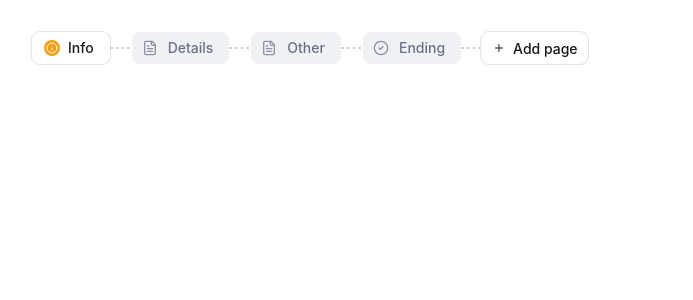
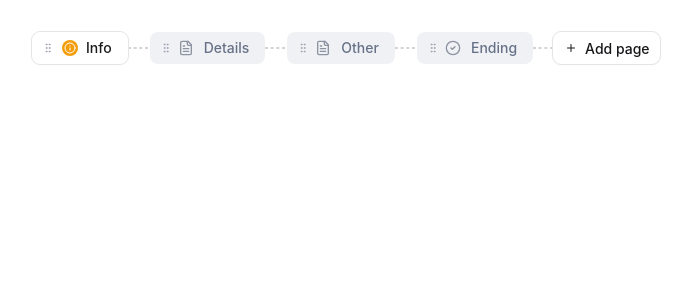
Before and after one commit to mirayatech/fillout-test, a React (Vite) app: page / in a window 1280 px wide. Shown: the top 300 px of the page, without its empty margins (0-693 px from the left). Built offline with nearby package versions, Linux system fonts and the light colour scheme.

Commit message:
feat: implement drag-and-drop functionality for tab reordering in TabNavigation component

```diff
--- a/src/components/TabNavigation.tsx
+++ b/src/components/TabNavigation.tsx
@@ -5,50 +5,186 @@ import {
   FileTextIcon,
   CheckCircle2,
   PlusIcon,
+  GripVertical,
 } from "lucide-react";
+import {
+  DndContext,
+  closestCenter,
+  KeyboardSensor,
+  PointerSensor,
+  useSensor,
+  useSensors,
+  DragOverlay,
+} from "@dnd-kit/core";
+import type { DragEndEvent, DragStartEvent } from "@dnd-kit/core";
+import {
+  arrayMove,
+  SortableContext,
+  sortableKeyboardCoordinates,
+  horizontalListSortingStrategy,
+} from "@dnd-kit/sortable";
+import { useSortable } from "@dnd-kit/sortable";
+import { CSS } from "@dnd-kit/utilities";
 import TabContextMenu from "./TabContextMenu";
+import type { Tab, TabNavigationProps } from "../types/tab.types";
 
-export interface Tab {
-  id: string;
-  label: string;
-  type?: "info" | "document" | "completed" | "default";
-  disabled?: boolean;
+function SortableTabItem({
+  tab,
+  isActive,
+  isHovered,
+  onTabClick,
+  onMouseEnter,
+  onMouseLeave,
+  onEllipsisClick,
+  getIcon,
+}: {
+  tab: Tab;
+  isActive: boolean;
+  isHovered: boolean;
+  onTabClick: (tabId: string) => void;
+  onMouseEnter: () => void;
+  onMouseLeave: () => void;
+  onEllipsisClick: (e: React.MouseEvent, tabId: string) => void;
+  getIcon: (tab: Tab, isActive: boolean) => React.ReactNode;
+}) {
+  const {
+    attributes,
+    listeners,
+    setNodeRef,
+    transform,
+    transition,
+    isDragging: sortableIsDragging,
+  } = useSortable({ id: tab.id });
+
+  const style = {
+    transform: CSS.Transform.toString(transform),
+    transition: transition || "transform 200ms ease",
+    opacity: sortableIsDragging ? 0.5 : 1,
+    zIndex: sortableIsDragging ? 1000 : 1,
+  };
+
+  return (
+    <button
+      ref={setNodeRef}
+      style={style}
+      onClick={() => onTabClick(tab.id)}
+      onMouseEnter={onMouseEnter}
+      onMouseLeave={onMouseLeave}
+      disabled={tab.disabled}
+      className={`
+        h-8 px-2.5 py-1 rounded-lg flex justify-center items-center gap-1.5 text-sm font-medium font-['Inter'] leading-tight transition-all duration-300 ease-out relative group
+        ${
+          isActive
+            ? "bg-white shadow-[0px_1px_3px_0px_rgba(0,0,0,0.04)] shadow-[0px_1px_1px_0px_rgba(0,0,0,0.02)] outline outline-[0.50px] outline-offset-[-0.50px] outline-neutral-200"
+            : "bg-[#9DA4B2]/15 hover:bg-[#9DA4B2]/35"
+        }
+        ${tab.disabled ? "opacity-50 cursor-not-allowed" : "cursor-pointer"}
+        ${sortableIsDragging ? "cursor-grabbing" : "cursor-grab"}
+        focus:outline-none focus:ring-2 focus:ring-blue-500 focus:ring-offset-1
+        transform-gpu
+      `}
+      {...attributes}
+      {...listeners}
+    >
+      <div className="flex justify-center items-center gap-1.5">
+        {/* Drag handle always visible */}
+        <div className="w-3 flex-shrink-0 flex justify-center items-center">
+          <GripVertical
+            size={12}
+            className="text-[#9DA4B2] hover:text-[#677289]"
+          />
+        </div>
+
+        <div className="transition-transform duration-300 ease-out hover:scale-105">
+          {getIcon(tab, isActive)}
+        </div>
+        <span
+          className={`text-center justify-start text-sm font-medium font-['Inter'] leading-tight transition-colors duration-300 ease-out truncate ${
+            isActive ? "text-[#1A1A1A]" : "text-[#677289]"
+          }`}
+        >
+          {tab.label}
+        </span>
+      </div>
+
+      {/* Ellipsis positioned on the right side */}
+      <div
+        className={`overflow-hidden transition-all duration-300 ease-out text-[#9DA4B2] ${
+          isActive && isHovered ? "w-3  opacity-100" : "w-0 ml-0 opacity-0"
+        }`}
+      >
+        <EllipsisVertical
+          size={16}
+          className="hover:text-[#1A1A1A] cursor-pointer"
+          onClick={(e) => onEllipsisClick(e, tab.id)}
+        />
+      </div>
+    </button>
+  );
 }
 
-interface TabNavigationProps {
-  tabs: Tab[];
-  activeTabId?: string;
-  onTabChange?: (tabId: string) => void;
-  onAddPage?: () => void;
-  onAddPageAtIndex?: (index: number) => void;
-  showAddButton?: boolean;
-  addButtonLabel?: string;
-  className?: string;
+function DragOverlayTab({
+  tab,
+  getIcon,
+}: {
+  tab: Tab;
+  getIcon: (tab: Tab, isActive: boolean) => React.ReactNode;
+}) {
+  return (
+    <div className="h-8 px-2.5 py-1 bg-white rounded-lg shadow-lg shadow-black/20 flex justify-center items-center gap-1.5 text-sm font-medium font-['Inter'] leading-tight transform rotate-2 scale-105">
+      <div className="flex justify-center items-center gap-1.5">
+        <GripVertical size={12} className="text-[#9DA4B2]" />
+        <div>{getIcon(tab, false)}</div>
+        <span className="text-center justify-start text-[#1A1A1A] text-sm font-medium font-['Inter'] leading-tight">
+          {tab.label}
+        </span>
+      </div>
+    </div>
+  );
 }
 
 export default function TabNavigation({
   tabs,
   activeTabId,
   onTabChange,
+  onTabsReorder,
   onAddPage,
   onAddPageAtIndex,
   showAddButton = true,
   addButtonLabel = "Add page",
   className = "",
 }: TabNavigationProps) {
+  const [internalTabs, setInternalTabs] = useState(tabs);
   const [internalActiveTab, setInternalActiveTab] = useState(tabs[0]?.id || "");
   const [hoveredTab, setHoveredTab] = useState<string | null>(null);
   const [hoveredSeparator, setHoveredSeparator] = useState<number | null>(null);
+  const [activeId, setActiveId] = useState<string | null>(null);
   const [contextMenu, setContextMenu] = useState<{
     tabId: string;
     x: number;
     y: number;
   } | null>(null);
 
+  React.useEffect(() => {
+    setInternalTabs(tabs);
+  }, [tabs]);
+
+  const currentTabs = internalTabs;
   const currentActiveTab = activeTabId || internalActiveTab;
 
+  const sensors = useSensors(
+    useSensor(PointerSensor, {
+      activationConstraint: {
+        distance: 8,
+      },
+    }),
+    useSensor(KeyboardSensor, {
+      coordinateGetter: sortableKeyboardCoordinates,
+    })
+  );
+
   const handleTabClick = (tabId: string) => {
-    if (tabs.find((tab) => tab.id === tabId)?.disabled) return;
+    if (currentTabs.find((tab) => tab.id === tabId)?.disabled) return;
 
     setInternalActiveTab(tabId);
     onTabChange?.(tabId);
@@ -72,7 +208,25 @@ export default function TabNavigation({
     setContextMenu(null);
   };
 
-  // Close context menu when clicking outside
+  const handleDragStart = (event: DragStartEvent) => {
+    setActiveId(event.active.id as string);
+  };
+
+  const handleDragEnd = (event: DragEndEvent) => {
+    const { active, over } = event;
+
+    if (active.id !== over?.id) {
+      const oldIndex = currentTabs.findIndex((tab) => tab.id === active.id);
+      const newIndex = currentTabs.findIndex((tab) => tab.id === over?.id);
+
+      const newTabs = arrayMove(currentTabs, oldIndex, newIndex);
+      setInternalTabs(newTabs);
+      onTabsReorder?.(newTabs);
+    }
+
+    setActiveId(null);
+  };
+
   React.useEffect(() => {
     const handleClickOutside = () => closeContextMenu();
     if (contextMenu) {
@@ -128,63 +282,37 @@ export default function TabNavigation({
     }
   };
 
+  const activeDragTab = currentTabs.find((tab) => tab.id === activeId);
+
   return (
+    <DndContext
+      sensors={sensors}
+      collisionDetection={closestCenter}
+      onDragStart={handleDragStart}
+      onDragEnd={handleDragEnd}
+    >
       <div className={`flex items-center ${className}`}>
-      {tabs.map((tab, index) => {
+        <SortableContext
+          items={currentTabs}
+          strategy={horizontalListSortingStrategy}
+        >
+          {currentTabs.map((tab, index) => {
             const isActive = currentActiveTab === tab.id;
             const isHovered = hoveredTab === tab.id;
-        const showDots = index < tabs.length - 1;
+            const showDots = index < currentTabs.length - 1;
 
             return (
               <React.Fragment key={tab.id}>
-            <button
-              onClick={() => handleTabClick(tab.id)}
+                <SortableTabItem
+                  tab={tab}
+                  isActive={isActive}
+                  isHovered={isHovered}
+                  onTabClick={handleTabClick}
                   onMouseEnter={() => setHoveredTab(tab.id)}
                   onMouseLeave={() => setHoveredTab(null)}
-              disabled={tab.disabled}
-              className={`
-                h-8 px-2.5 py-1 rounded-lg flex justify-center items-center gap-1.5 text-sm font-medium font-['Inter'] leading-tight transition-all duration-300 ease-out relative group
-                ${
-                  isActive
-                    ? "bg-white shadow-[0px_1px_3px_0px_rgba(0,0,0,0.04)] shadow-[0px_1px_1px_0px_rgba(0,0,0,0.02)] outline outline-[0.50px] outline-offset-[-0.50px] outline-neutral-200"
-                    : "bg-[#9DA4B2]/15 hover:bg-[#9DA4B2]/35"
-                }
-                ${
-                  tab.disabled
-                    ? "opacity-50 cursor-not-allowed"
-                    : "cursor-pointer"
-                }
-                focus:outline-none focus:ring-2 focus:ring-blue-500 focus:ring-offset-1
-              `}
-            >
-              <div className="flex justify-center items-center gap-1.5">
-                <div className="transition-transform duration-300 ease-out hover:scale-105">
-                  {getIcon(tab, isActive)}
-                </div>
-                <span
-                  className={`text-center justify-start text-sm font-medium font-['Inter'] leading-tight transition-colors duration-300 ease-out ${
-                    isActive ? "text-[#1A1A1A]" : "text-[#677289]"
-                  }`}
-                >
-                  {tab.label}
-                </span>
-              </div>
-
-              {/* Ellipsis positioned on the right side */}
-              <div
-                className={`overflow-hidden transition-all duration-300 ease-out text-[#9DA4B2] ${
-                  isActive && isHovered
-                    ? "w-3  opacity-100"
-                    : "w-0 ml-0 opacity-0"
-                }`}
-              >
-                <EllipsisVertical
-                  size={16}
-                  className="hover:text-[#1A1A1A] cursor-pointer"
-                  onClick={(e) => handleEllipsisClick(e, tab.id)}
+                  onEllipsisClick={handleEllipsisClick}
+                  getIcon={getIcon}
                 />
-              </div>
-            </button>
 
                 {/* Separator with hover add button */}
                 {showDots && (
@@ -233,6 +361,7 @@ export default function TabNavigation({
               </React.Fragment>
             );
           })}
+        </SortableContext>
 
         {showAddButton && (
           <>
@@ -257,16 +386,21 @@ export default function TabNavigation({
         <TabContextMenu
           isOpen={!!contextMenu}
           position={
-          contextMenu ? { x: contextMenu.x, y: contextMenu.y } : { x: 0, y: 0 }
+            contextMenu
+              ? { x: contextMenu.x, y: contextMenu.y }
+              : { x: 0, y: 0 }
           }
           tabId={contextMenu?.tabId || ""}
           onClose={closeContextMenu}
-        onSetAsFirstPage={(tabId) => console.log("Set as first page:", tabId)}
-        onRename={(tabId) => console.log("Rename:", tabId)}
-        onCopy={(tabId) => console.log("Copy:", tabId)}
-        onDuplicate={(tabId) => console.log("Duplicate:", tabId)}
-        onDelete={(tabId) => console.log("Delete:", tabId)}
         />
       </div>
+
+      {/* Drag Overlay */}
+      <DragOverlay>
+        {activeDragTab ? (
+          <DragOverlayTab tab={activeDragTab} getIcon={getIcon} />
+        ) : null}
+      </DragOverlay>
+    </DndContext>
   );
 }
```
Lines whose indentation alone changed are shown as unchanged.
